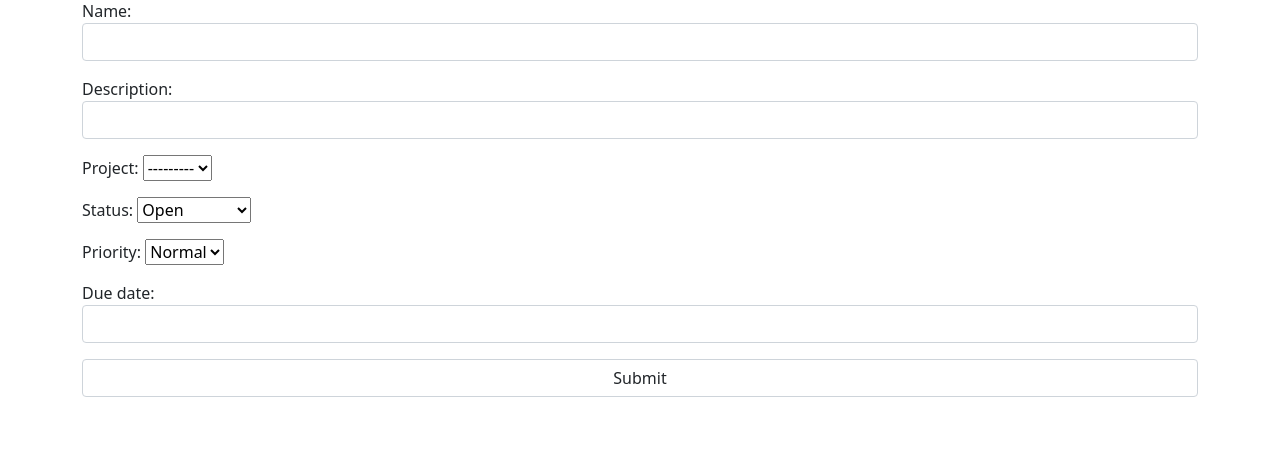
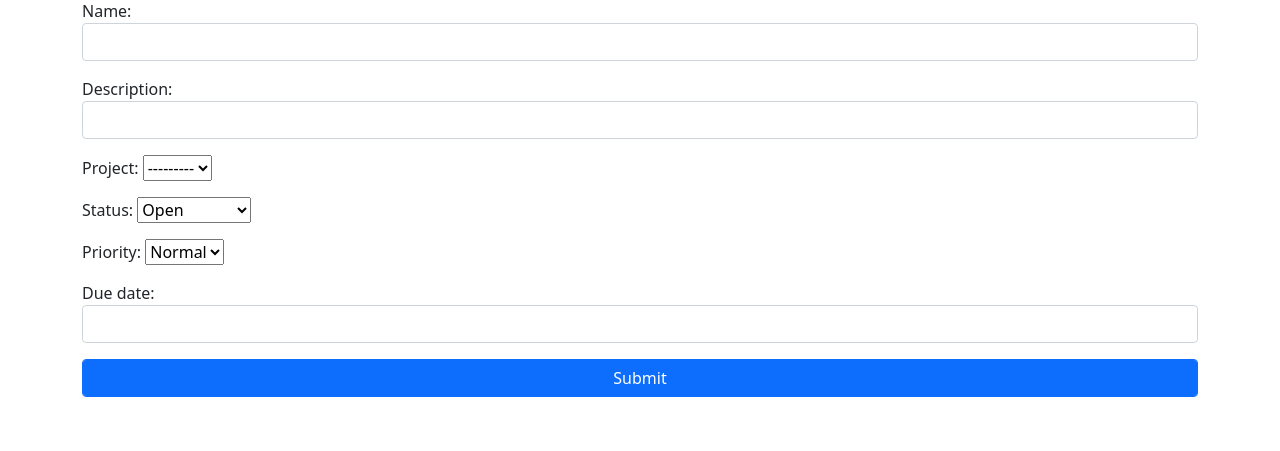
Before and after one commit to esadek/insecticide, a Django app: page /bug/create/ in a window 1280 px wide. Shown: the part 105-556 px from the top of the page. Run offline with Django 3.2, Linux system fonts and the light colour scheme; the visitor is signed in with stand-in values (Sample User, id 1); data that the repository does not hold is empty.

Commit message:
Add: button styling

```diff
--- a/bugtracker/templates/form.html
+++ b/bugtracker/templates/form.html
@@ -5,7 +5,7 @@
     <form action="" method="POST">
       {% csrf_token  %}
       {{ form.as_p }}
-      <input type="submit" name="Submit">
+      <input class="btn btn-primary" type="submit" name="Submit">
     </form>
   </div>
 {% endblock %}
```
